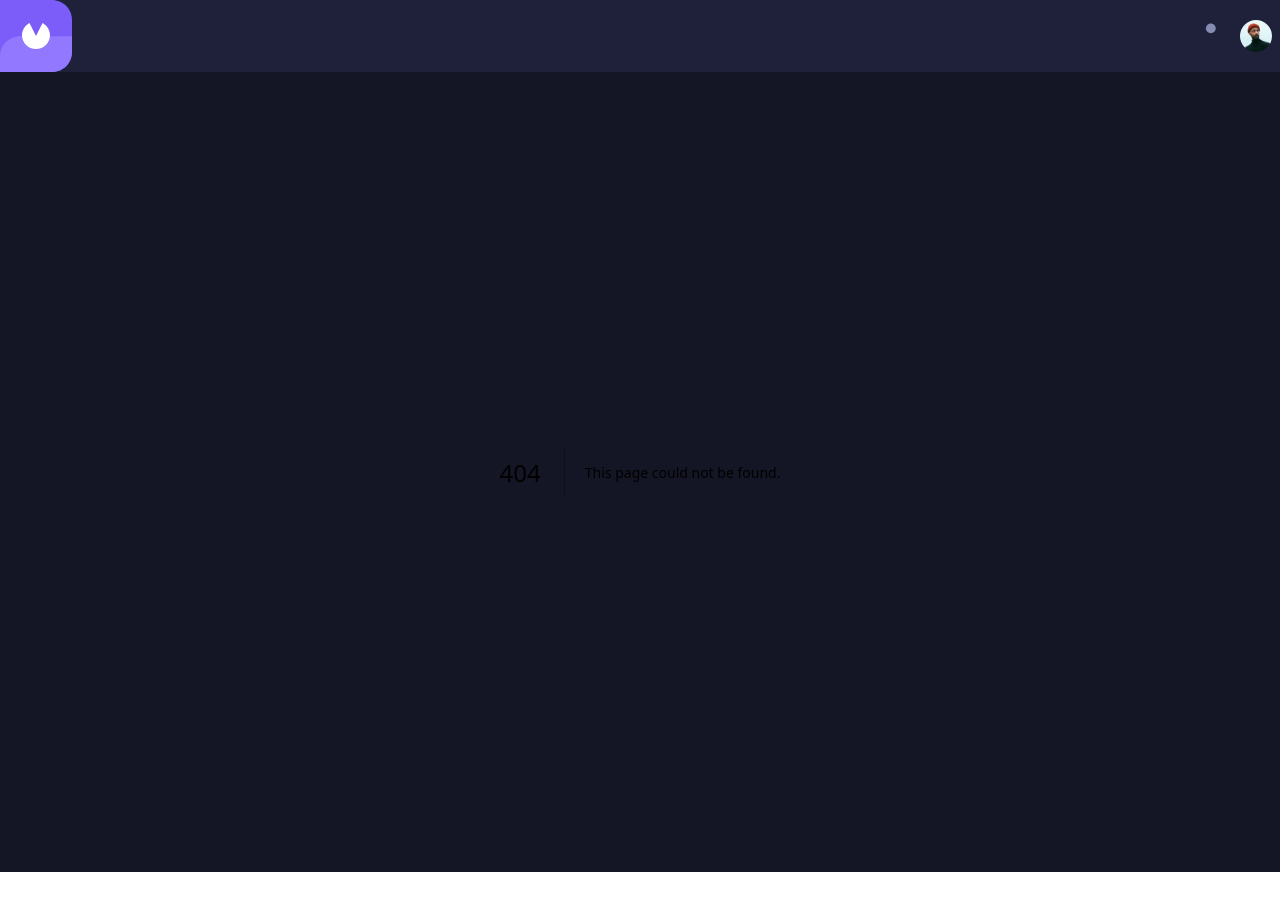
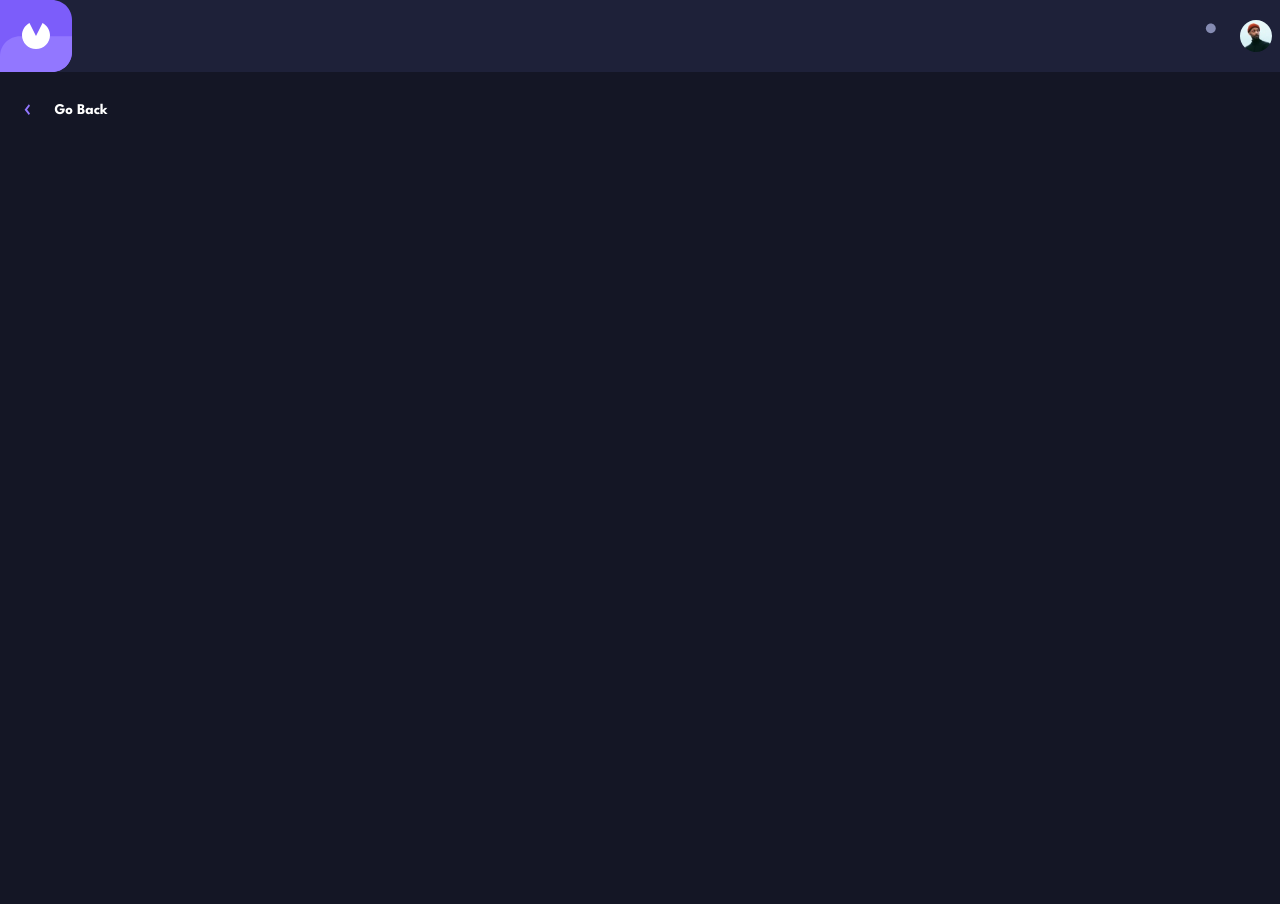
Before and after one commit to ashishsunny/invoice-app, a Next.js app: page /invoices-page/invoice-details in a window 1280 px wide. Before the commit this address had no page. Before the commit the page ends 872 px from the top, so only its background shows below. Built offline with nearby package versions, Linux system fonts and the light colour scheme.

Commit message:
started invoice details page

```diff
--- /dev/null
+++ b/app/invoices-page/invoice-details/page.tsx
@@ -0,0 +1,13 @@
+'use client'
+import React from 'react';
+import BackButton from '@/components/back_button/back_button';
+
+const InvoiceDetails: React.FC = () => {
+  return (
+    <div className="h-screen w-full bg-color1 pb-[6rem]">
+      <BackButton />
+    </div>
+  );
+};
+
+export default InvoiceDetails;
--- a/app/invoices-page/page.tsx
+++ b/app/invoices-page/page.tsx
@@ -4,19 +4,31 @@ import axios from 'axios';
 import FilterBar from '@/components/filter_bar/filter_bar';
 import InvoiceComponent from '@/components/invoice_component/invoice_component';
 
-interface InvoiceType {
+
+type InvoiceType = {
   id: number;
   rNo: string;
-  date: string;
+  title: string;
+  invoiceDate: string;
+  dueDate: string;
+  recipientName: string;
+  recipientAddress: string;
+  email: string;
   price: string;
   name: string;
   status: string;
-}
+  address: string;
+  breakdown: {
+    item: string;
+    price: number;
+    itemCount: string;
+  }[];
+};
 
-interface InvoiceDataType {
+type InvoiceDataType = {
   length: number;
   inv: InvoiceType[];
-}
+};
 
 const getInvoice = async (): Promise<InvoiceDataType[]> => {
   try {
--- /dev/null
+++ b/components/back_button/back_button.tsx
@@ -0,0 +1,13 @@
+'use client'
+import React from 'react';
+
+const BackButton: React.FC = () => {
+  return (
+    <div className="flex ml-[1.5rem] mt-[2rem] text-white text-[.93rem]">
+      <img className="w-[.4rem] h-[.7rem]" src="http://localhost:3000/images/icon-arrow-left.svg" alt="go back img" />
+      <p className="pl-[1.5rem] font-bold">Go Back</p>
+    </div>
+  );
+};
+
+export default BackButton;
```
